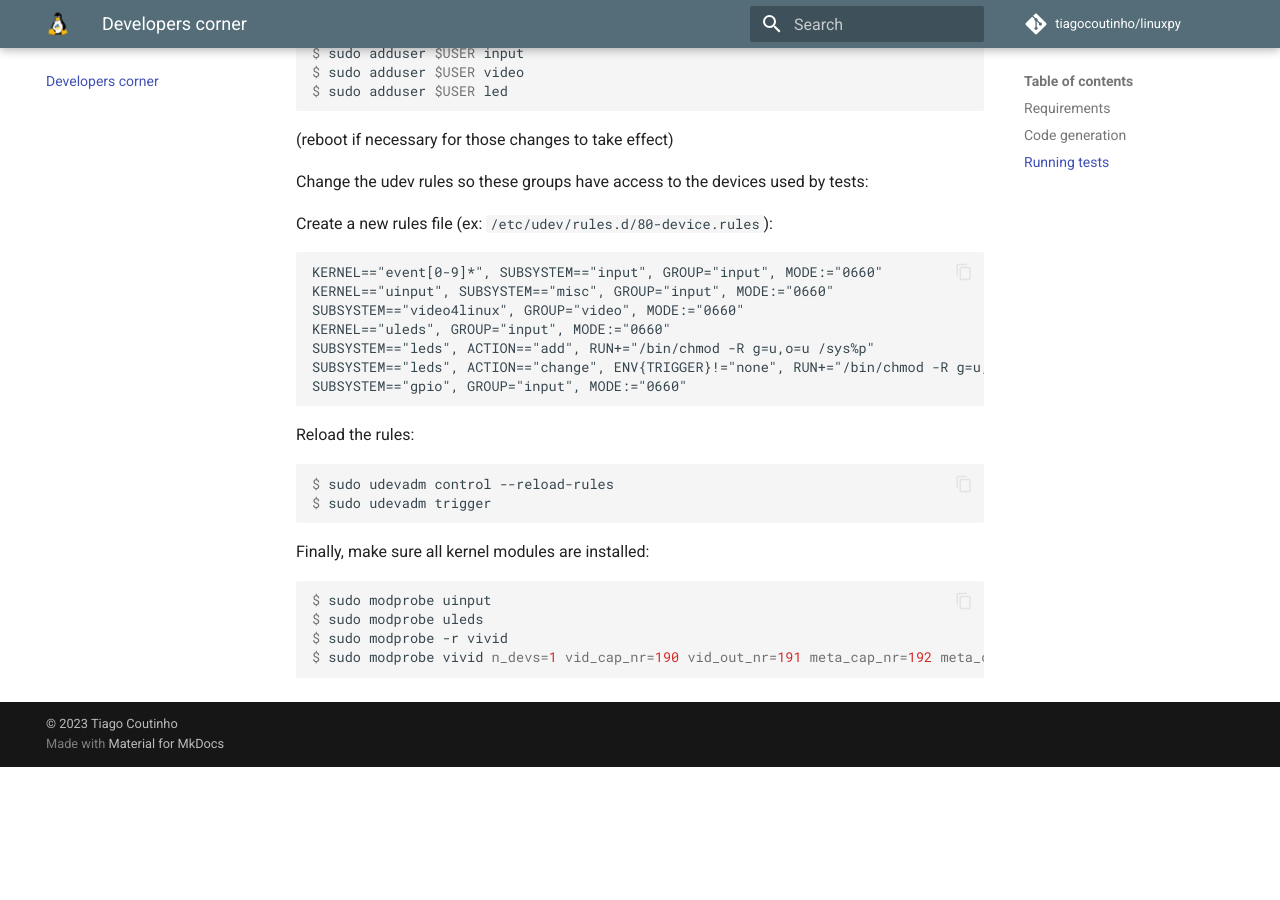
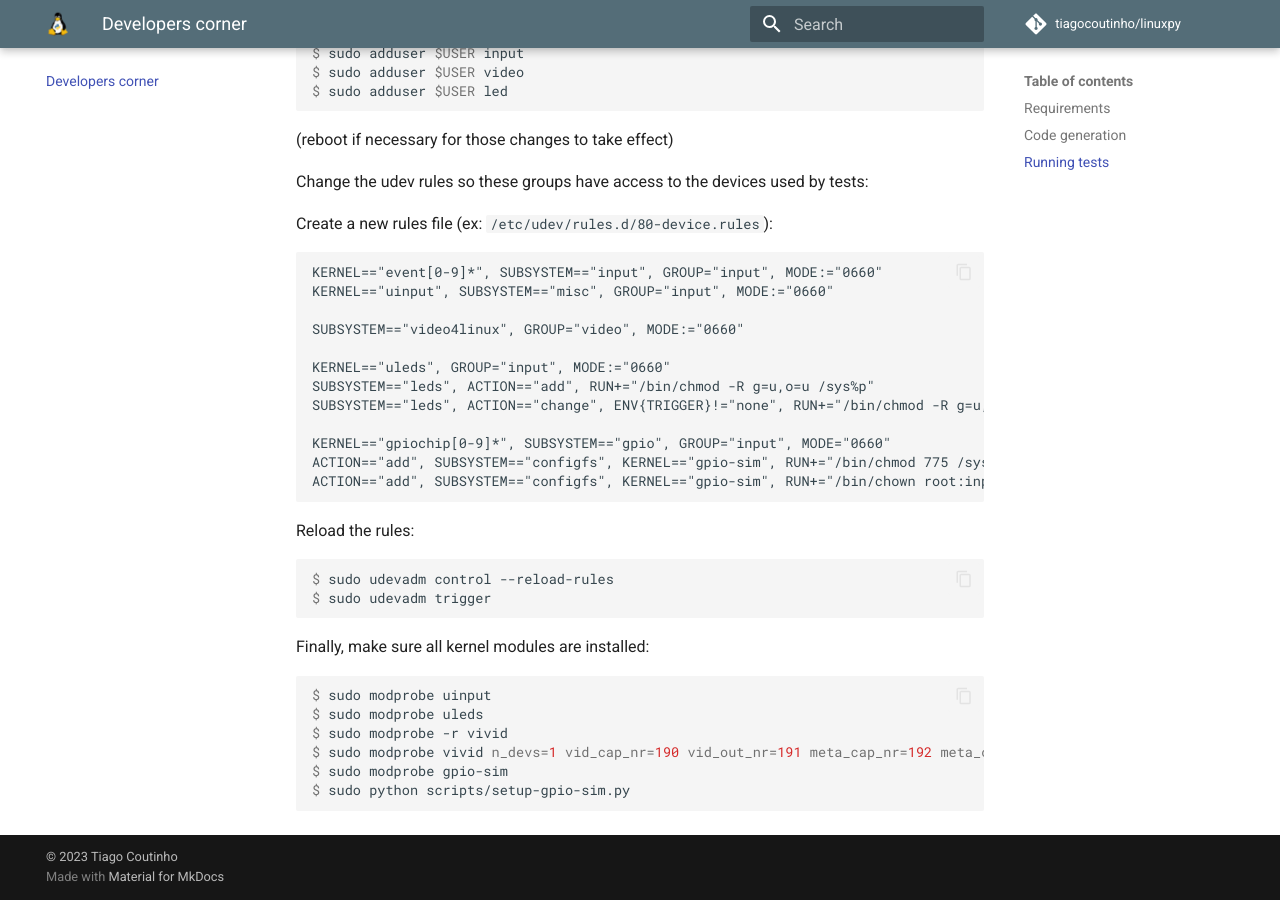
Before and after one commit to tiagocoutinho/linuxpy, an MkDocs documentation site: the page built from docs/develop.md, in a window 1280 px wide and 900 px high, scrolled down 1030 px. Built offline with MkDocs 1.6.1 and Material for MkDocs 9.7.7, drawn with Linux system fonts in a browser that asks for light colours; comment, search, counter and statistics services are not loaded; before the commit the page ends 1797 px from its top, so only the background shows below that.

Commit message:
Add dev docs

````diff
--- a/docs/develop.md
+++ b/docs/develop.md
@@ -57,11 +57,16 @@ Create a new rules file (ex: `/etc/udev/rules.d/80-device.rules`):
 ```
 KERNEL=="event[0-9]*", SUBSYSTEM=="input", GROUP="input", MODE:="0660"
 KERNEL=="uinput", SUBSYSTEM=="misc", GROUP="input", MODE:="0660"
+
 SUBSYSTEM=="video4linux", GROUP="video", MODE:="0660"
+
 KERNEL=="uleds", GROUP="input", MODE:="0660"
 SUBSYSTEM=="leds", ACTION=="add", RUN+="/bin/chmod -R g=u,o=u /sys%p"
 SUBSYSTEM=="leds", ACTION=="change", ENV{TRIGGER}!="none", RUN+="/bin/chmod -R g=u,o=u /sys%p"
-SUBSYSTEM=="gpio", GROUP="input", MODE:="0660"
+
+KERNEL=="gpiochip[0-9]*", SUBSYSTEM=="gpio", GROUP="input", MODE="0660"
+ACTION=="add", SUBSYSTEM=="configfs", KERNEL=="gpio-sim", RUN+="/bin/chmod 775 /sys/kernel/config/gpio-sim/%k"
+ACTION=="add", SUBSYSTEM=="configfs", KERNEL=="gpio-sim", RUN+="/bin/chown root:input /sys/kernel/config/gpio-sim/%k"
 ```
 
 Reload the rules:
@@ -78,4 +83,6 @@ $ sudo modprobe uinput
 $ sudo modprobe uleds
 $ sudo modprobe -r vivid
 $ sudo modprobe vivid n_devs=1 vid_cap_nr=190 vid_out_nr=191 meta_cap_nr=192 meta_out_nr=193
+$ sudo modprobe gpio-sim
+$ sudo python scripts/setup-gpio-sim.py
 ```
````
